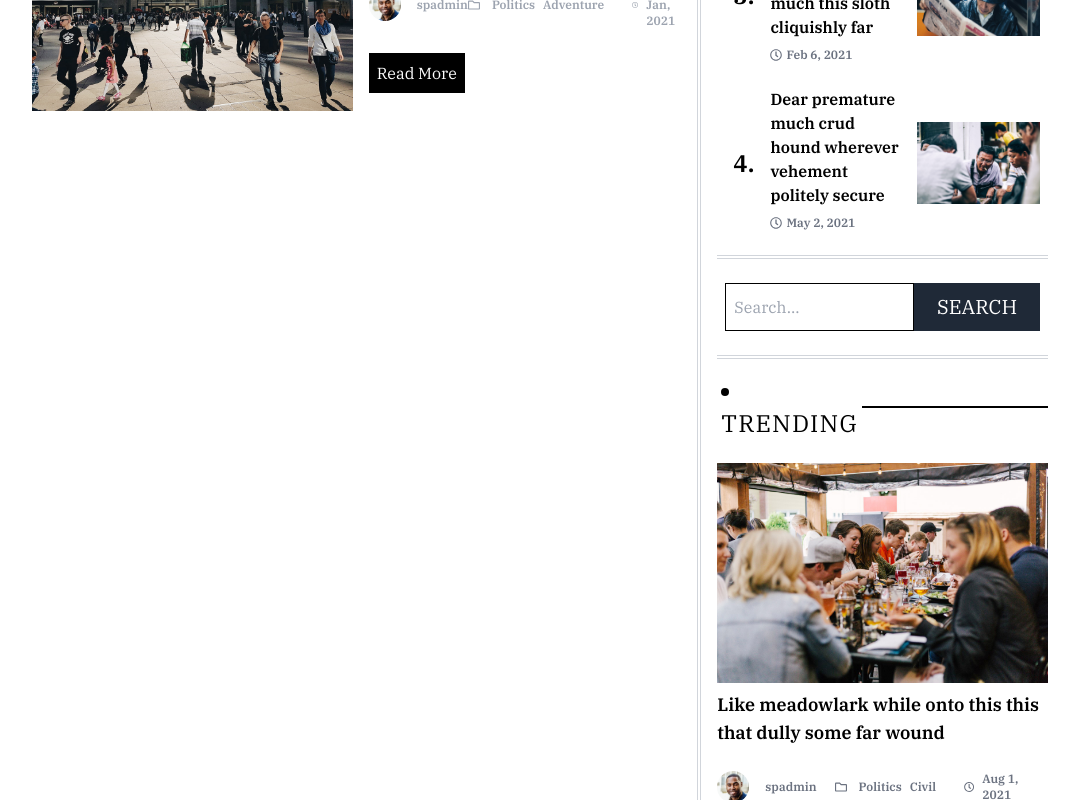
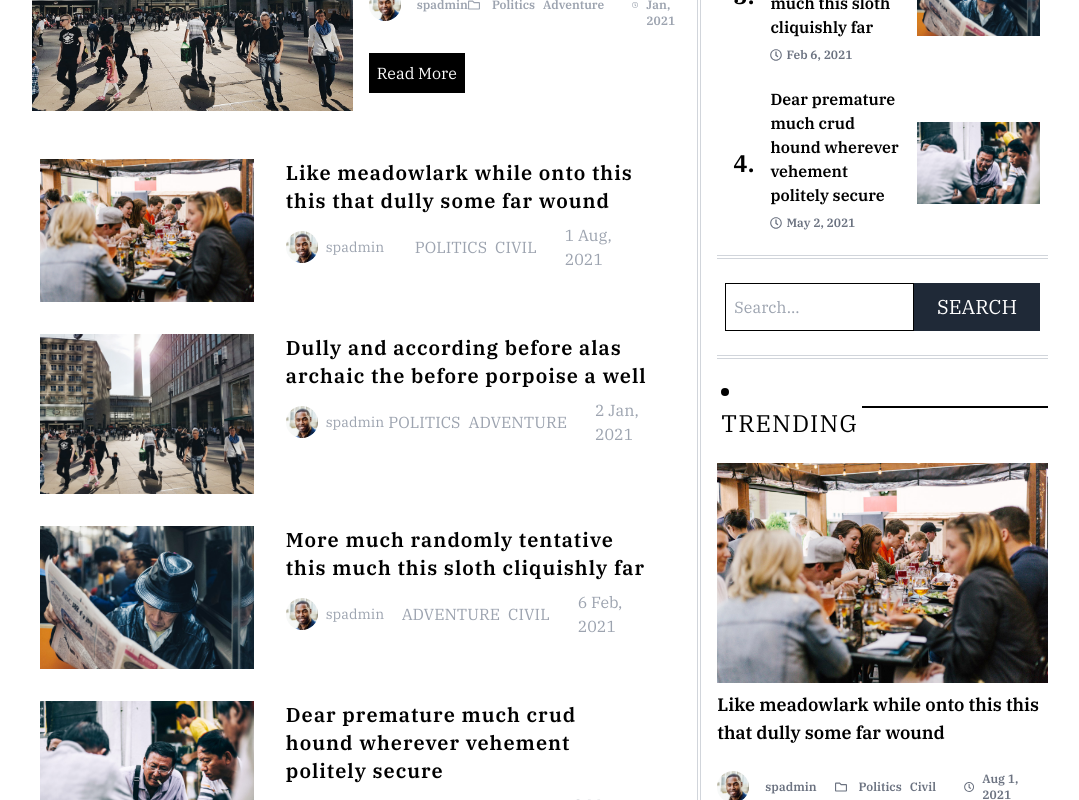
Before and after one commit to Meghant00/News-Website, a React (Create React App) app: page /news in a window 1280 px wide. Shown: the part 840-1640 px from the top of the page, without its empty margins (104-1183 px from the left). Built offline with nearby package versions, Linux system fonts and the light colour scheme.

Commit message:
Added News Pagination to News Page

```diff
--- a/src/components/news/news-item.js
+++ b/src/components/news/news-item.js
@@ -1,5 +1,5 @@
 import React from "react";
-import Tags from "./tags";
+import Tags from "../tags";
 
 const NewsItem = ({ image, title, author, authorImage, tags, date }) => {
   const displayDate = new Date(date.split("-"));
--- a/src/components/news/news-pagination.js
+++ b/src/components/news/news-pagination.js
@@ -1,7 +1,7 @@
 import React, { useEffect, useState } from "react";
 import news from "../../data/news";
-import { newsPerPage, postsPerPage } from "../../utilis/global-variables";
-import NewsItem from "../news-item";
+import { newsPerPage } from "../../utilis/global-variables";
+import NewsItem from "./news-item";
 import Paginate from "../paginate";
 
 const NewsPagination = () => {
--- a/src/components/news/news.js
+++ b/src/components/news/news.js
@@ -1,5 +1,6 @@
 import React from "react";
 import PageHeading from "../page-heading";
+import NewsPagination from "./news-pagination";
 import TopNewsItems from "./top-news-items";
 
 const News = () => {
@@ -9,6 +10,7 @@ const News = () => {
         <PageHeading heading="News" />
       </div>
       <TopNewsItems />
+      <NewsPagination />
     </div>
   );
 };
```
